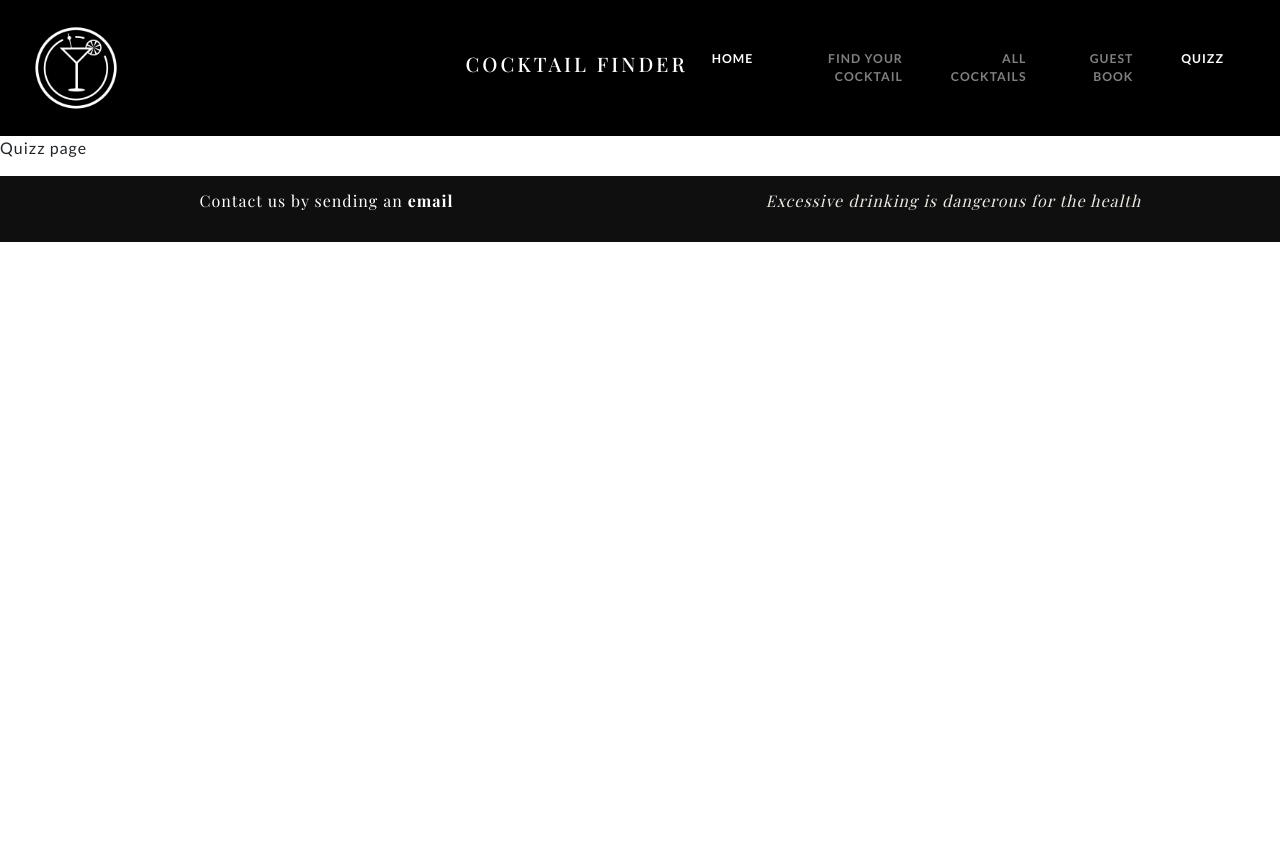
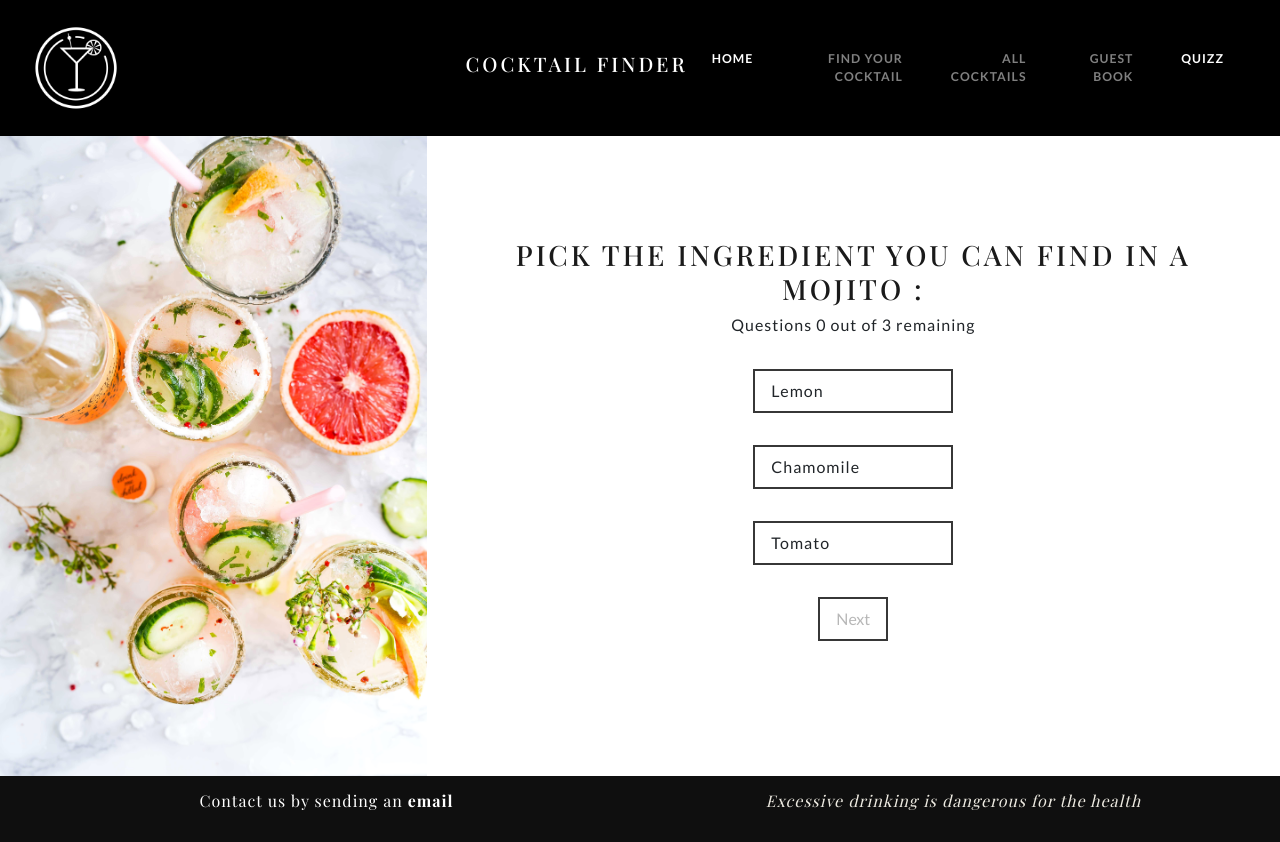
Before and after one commit to WildCodeSchool/lyon-js-0320-p2-g1, a React (Create React App) app: page /quizz in a window 1280 px wide. Before the commit the page ends 800 px from the top, so only its background shows below. Built offline with nearby package versions, Linux system fonts and the light colour scheme; a web font is replaced by a local one.

Commit message:
add quizz

```diff
--- a/src/App.js
+++ b/src/App.js
@@ -1,4 +1,3 @@
-
 import React from 'react';
 import Navbar from './components/navbar/Navbar';
 import Main from './components/main/Main';
@@ -6,7 +5,6 @@ import Footer from './components/footer/Footer';
 import { BrowserRouter as Router } from 'react-router-dom';
 import 'bootswatch/dist/lux/bootstrap.min.css';
 import 'bootstrap/dist/css/bootstrap.min.css';
-
 
 function App () {
   return (
--- a/src/components/footer/Footer.css
+++ b/src/components/footer/Footer.css
@@ -4,7 +4,9 @@
     color: white;
     font-family: 'Lato', sans-serif;
     padding: 13px;
+    margin-top: auto;
 }
+
 .warning {
     font-family: 'Playfair Display', serif;
     font-size: 1em;
@@ -16,6 +18,7 @@
   font-family: 'Playfair Display', serif;
   font-size: 1em;
 }
+
 .lienFooter {
   color: white;
   text-decoration: none;
--- a/src/components/quizz/Quizz.css
+++ b/src/components/quizz/Quizz.css
@@ -0,0 +1,48 @@
+.quizz-container {
+  display: flex;
+}
+
+.result {
+  display: flex;
+}
+
+.options {
+  cursor: pointer;
+  border: 2px solid black;
+  padding: 10px;
+}
+
+.selected {
+  background: linear-gradient(to right, #828181, #b5b3b3) !important;
+}
+
+ul {
+  list-style-type: none;
+}
+
+.button-question {
+  width: 200px;
+  border : 2px solid #373737;
+  padding: 0.5em 1em;
+  margin: 2em auto 2em;
+  transition: box-shadow 0.2s;
+}
+
+.button-question:hover, .button-question:focus, .button-question:active, .button.active {
+  box-shadow: 0px 0px 0px 5px #373737;
+}
+
+.ui {
+  display: flex;
+  justify-content: center;
+}
+
+.banner {
+  width: 100%;
+}
+
+.quizz {
+  background-image: url('../../images/quizz.jpg');
+  background-size: cover;
+  height: 80vh;
+}
--- a/src/components/quizz/Quizz.js
+++ b/src/components/quizz/Quizz.js
@@ -1,12 +1,134 @@
-import React from 'react';
+import React from "react";
+import { quizData } from "../../data/questions";
 import './Quizz.css';
 
-function Quizz () {
-  return (
-    <div>
-      <p>Quizz page</p>
-    </div>
-  );
+class MainQuiz extends React.Component {
+  constructor(props) {
+    super(props);
+    this.state = {
+      currentQuestion: 0,
+      myAnswer: null,
+      options: [],
+      score: 0,
+      disabled: true,
+      isEnd: false
+    };
+  }
+
+  loadQuizData = () => {
+    this.setState(() => {
+      return {
+        questions: quizData[this.state.currentQuestion].question,
+        answer: quizData[this.state.currentQuestion].answer,
+        options: quizData[this.state.currentQuestion].options
+      };
+    });
+  };
+
+  componentDidMount () {
+    this.loadQuizData();
+  }
+
+  nextQuestionHandler = () => {
+    const { myAnswer, answer, score } = this.state;
+
+    if (myAnswer === answer) {
+      this.setState({
+        score: score + 1
+      });
+    }
+
+    this.setState({
+      currentQuestion: this.state.currentQuestion + 1
+    });
+  };
+
+  componentDidUpdate (prevProps, prevState) {
+    if (this.state.currentQuestion !== prevState.currentQuestion) {
+      this.setState(() => {
+        return {
+          disabled: true,
+          questions: quizData[this.state.currentQuestion].question,
+          options: quizData[this.state.currentQuestion].options,
+          answer: quizData[this.state.currentQuestion].answer
+        };
+      });
+    }
+  }
+  //check answer
+  checkAnswer = answer => {
+    this.setState({ myAnswer: answer, disabled: false });
+  };
+
+  finishHandler = () => {
+    if (this.state.currentQuestion === quizData.length - 1) {
+      this.setState({
+        isEnd: true
+      });
+    }
+  };
+
+  render () {
+    const { options, myAnswer, currentQuestion, isEnd } = this.state;
+
+    if (isEnd) {
+      return (
+        <main className="result">
+          <aside className='quizz col-4' />
+          <article className='my-auto col-12 col-lg-8'>
+            <h3 className='text-center'>Game Over your Final score is {this.state.score} points </h3>
+            <p className='text-center'>
+              The correct answer's for the questions was
+            </p>
+            <ul>
+                {quizData.map((item, index) => (
+                  <li className="options m-2 w-75 mx-auto text-center" key={index}>
+                    {item.answer}
+                  </li>
+                ))}
+              </ul>
+          </article>
+        </main>
+      );
+    } else {
+      return (
+        <main className="quizz-container">
+          <aside className='quizz d-none col-4 d-lg-block' />
+          <article className='my-auto col-12 col-lg-8'>
+            <h3 className='text-center'>{this.state.questions} </h3>
+            <span className='text-center'><p>{`Questions ${currentQuestion}  out of ${quizData.length -
+              1} remaining `}</p></span>
+            {options.map(option => (
+              <p
+                key={option}
+                className={`button-question
+         ${myAnswer === option ? "selected" : null}
+         `}
+                onClick={() => this.checkAnswer(option)}
+              >
+                {option}
+              </p>
+            ))}
+            {currentQuestion < quizData.length - 1 && (
+              <button
+                className="ui button"
+                disabled={this.state.disabled}
+                onClick={this.nextQuestionHandler}
+              >
+                Next
+              </button>
+            )}
+            {/* //adding a finish button */}
+            {currentQuestion === quizData.length - 1 && (
+              <button className="ui button" onClick={this.finishHandler}>
+                Finish
+              </button>
+            )}
+          </article>
+        </main>
+      );
+    }
+  }
 }
 
-export default Quizz;
+export default MainQuiz;
--- /dev/null
+++ b/src/data/questions.js
@@ -0,0 +1,27 @@
+export const quizData =
+[
+  {
+    id: 0,
+    question: 'Pick the ingredient you can find in a Mojito :',
+    options: ['Lemon', 'Chamomile', 'Tomato'],
+    answer: 'Lemon'
+  },
+  {
+    id: 1,
+    question: 'Pick the ingredient you can find in an Acapulco :',
+    options: ['Orange', 'Egg white', 'Cognac'],
+    answer: 'Egg white'
+  },
+  {
+    id: 3,
+    question: 'Pick the ingredient you can find in a Daiquiri :',
+    options: ['Cherry', 'Light rum', 'Champagne'],
+    answer: 'Light rum'
+  },
+  {
+    id: 4,
+    question: 'Pick the ingredient you can find in a Margarita :',
+    options: ['Chocolate', 'Blueberry', 'Tequila'],
+    answer: 'Tequila'
+  }
+];
```
Also changed, not shown: src/images/quizz.jpg (added).
